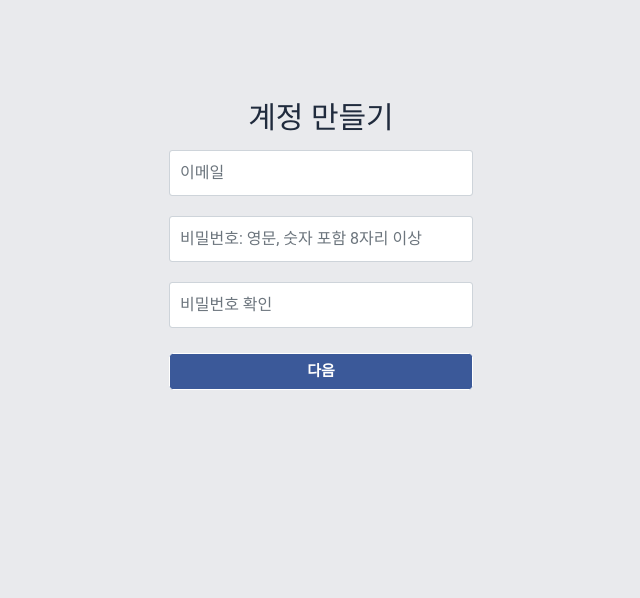
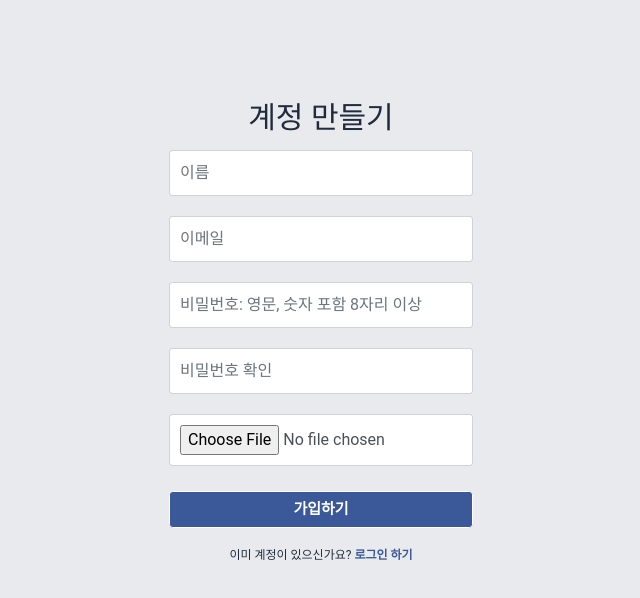
Before and after one commit to da0lee/prgrms_react_facebook, a React (Vite) app: page /signup in a window 1280 px wide. Shown: the top 598 px of the page, without its empty margins (319-959 px from the left). Built offline with nearby package versions, Linux system fonts and the light colour scheme; the HTML template or start-up script is replaced by a standard one.

Commit message:
Feat: SignUp 2단계 합침

```diff
--- a/src/layouts/PublicLayout.js
+++ b/src/layouts/PublicLayout.js
@@ -1,15 +1,28 @@
-import React from 'react';
+import React, { useState } from 'react';
 import { Route } from 'react-router-dom';
 import css from 'styled-jsx/css';
 
+const initialUser = {
+  user: {
+    seq: 1,
+    name: 'harry',
+    email: { address: 'harry@gmail.com' },
+    loginCount: 0,
+    lastLoginAt: '2019-12-08T15:23:06.898',
+    createAt: '2019-12-08T13:50:11.776',
+  },
+};
+
 const PublicLayout = ({ component: Component, ...rest }) => {
+  const [user, setUser] = useState(initialUser);
+
   return (
     <>
       <Route
         {...rest}
         render={(matchProps) => (
           <div className="sign form container">
-            <Component {...matchProps} />
+            <Component {...matchProps} user={user} />
           </div>
         )}
       />
--- a/src/pages/SignUp/EmailPwForm.js
+++ b/src/pages/SignUp/EmailPwForm.js
@@ -1,7 +1,7 @@
 import React, { useState, useRef } from 'react';
 import { valEmail, valPw, valPwCheck, STEPS } from '../../utils/helper';
 
-const EmailPasswordForm = ({ setStep }) => {
+const EmailPasswordForm = ({ setStep, history }) => {
   const [email, setEmail] = useState('');
   const [password, setPassword] = useState('');
   const [passwordCheck, setPasswordCheck] = useState('');
@@ -33,7 +33,6 @@ const EmailPasswordForm = ({ setStep }) => {
     e.preventDefault();
 
     if (errEmail && errPassword && errpasswordCheck) {
-      console.log('가입');
       setStep(STEPS.PROFILE);
     }
   };
--- a/src/pages/SignUp/ProfileForm.js
+++ b/src/pages/SignUp/ProfileForm.js
@@ -1,11 +1,53 @@
-import React from 'react';
+import React, { useState, useCallback } from 'react';
 import { Link } from 'react-router-dom';
 import { STEPS } from '../../utils/helper';
+import apis from '../../service/apis/index';
 
-const ProfileForm = ({ setStep }) => {
-  const handleSubmit = (e) => {
+const defaultProfileImage = 'https://slcp.lk/wp-content/uploads/2020/02/no-profile-photo.png';
+const fileReader = new FileReader();
+
+const ProfileForm = ({ setStep, history }) => {
+  const [name, setName] = useState('');
+  const [profileImage, setProfileImage] = useState(defaultProfileImage);
+
+  const handleChange = (e) => {
+    setName(e.target.value);
+  };
+
+  const handleFileChange = useCallback(
+    (e) => {
+      const file = e.target.files[0];
+      console.log(file);
+      if (!file.type.includes('image')) {
+        e.preventDefault();
+        e.target.value = '';
+        throw new Error('이미지 파일만 업로드해주세요');
+      }
+      fileReader.onload = ({ target }) => {
+        setProfileImage(target.result); // 이미지 url 변경
+      };
+      fileReader.readAsDataURL(file);
+    },
+    [fileReader, setProfileImage, profileImage]
+  );
+
+  const handleSubmit = (e, email, password, profileImage, name) => {
     e.preventDefault();
     alert('가입 되었습니다.');
+    history.push('/');
+
+    async (signUp) => {
+      try {
+        await apis.usersApi.signUp({
+          principal: email,
+          credentials: password,
+          name,
+          profileImage,
+        });
+      } catch (error) {
+        alert(error.message);
+      }
+    };
   };
 
   const handleClickPrev = () => setStep(STEPS.EMAIL_PASSWORD);
@@ -13,8 +55,22 @@ const ProfileForm = ({ setStep }) => {
   return (
     <>
       <form onSubmit={handleSubmit}>
-        <input type="text" className="form-control" placeholder="이름" required />
-        <input type="file" className="form-control" placeholder="Profile" />
+        <input
+          type="text"
+          className="form-control"
+          placeholder="이름"
+          name={name}
+          value={name}
+          onChange={handleChange}
+          required
+        />
+        <input
+          type="file"
+          className="form-control"
+          placeholder="Profile"
+          accept="image/*"
+          onChange={handleFileChange}
+        />
         <button className="btn btn-lg btn-primary btn-block" type="submit">
           가입하기
         </button>
--- a/src/pages/SignUp/SignUp.js
+++ b/src/pages/SignUp/SignUp.js
@@ -1,26 +1,147 @@
-import React, { useState } from 'react';
-import EmailPwForm from './EmailPwForm';
-import ProfileForm from './ProfileForm';
-import { STEPS } from '../../utils/helper';
+import React, { useState, useCallback, useRef } from 'react';
+import { Link } from 'react-router-dom';
+import { valEmail, valPw, valPwCheck } from '../../utils/helper';
+import apis from '../../service/apis/index';
 
-const SignUp = () => {
-  const renderForm = (step, setStep) => {
-    switch (step) {
-      case STEPS.EMAIL_PASSWORD:
-        return <EmailPwForm setStep={setStep} />;
-      case STEPS.PROFILE:
-        return <ProfileForm setStep={setStep} />;
+const defaultProfileImage = 'https://slcp.lk/wp-content/uploads/2020/02/no-profile-photo.png';
+const fileReader = new FileReader();
+
+const SignUp = ({ history }) => {
+  const [email, setEmail] = useState('');
+  const [password, setPassword] = useState('');
+  const [passwordCheck, setPasswordCheck] = useState('');
+  const [userName, setUserName] = useState('');
+  const [profileImage, setProfileImage] = useState(defaultProfileImage);
+
+  const [errEmail, setErrEmail] = useState(true);
+  const [errPassword, setErrPassword] = useState(true);
+  const [errpasswordCheck, setErrPasswordCheck] = useState(true);
+
+  const refPassword = useRef(null);
+
+  const handleChange = (e) => {
+    const { name, value } = e.target;
+    switch (name) {
+      case 'user-name':
+        return [setUserName(value)];
+      case 'email':
+        return [setEmail(value), setErrEmail(valEmail(value))];
+
+      case 'password':
+        return [setPassword(value), setErrPassword(valPw(value))];
+
+      case 'password-check':
+        return [setPasswordCheck(value), setErrPasswordCheck(valPwCheck(refPassword.current.value, value))];
+
+      default:
+        break;
     }
   };
 
-  const [step, setStep] = useState(STEPS.EMAIL_PASSWORD);
+  const handleFileChange = useCallback(
+    (e) => {
+      const file = e.target.files[0];
+      if (!file.type.includes('image')) {
+        e.preventDefault();
+        e.target.value = '';
+        throw new Error('이미지 파일만 업로드해주세요');
+      }
+      fileReader.onload = ({ target }) => {
+        setProfileImage(target.result); // 이미지 url 변경
+      };
+      fileReader.readAsDataURL(file);
+    },
+    [fileReader, setProfileImage, profileImage]
+  );
 
-  // const handleChange = (e) => {};
+  const handleSubmit = (e, email, password, profileImage, name) => {
+    e.preventDefault();
+    alert('가입 되었습니다.');
+    history.push('/');
+
+    if (errEmail && errPassword && errpasswordCheck) {
+      async (signUp) => {
+        console.log('가입 성공!');
+        try {
+          await apis.usersApi.signUp({
+            principal: email,
+            credentials: password,
+            name,
+            profileImage,
+          });
+        } catch (error) {
+          alert(error.message);
+        }
+      };
+    }
+  };
+
   return (
     <>
-      <div className="signup container">
       <h1 className="text-center">계정 만들기</h1>
-        {renderForm(step, setStep)}
+      <form className="signup container" onSubmit={handleSubmit}>
+        <input
+          type="text"
+          className="form-control"
+          placeholder="이름"
+          name="user-name"
+          value={userName}
+          onChange={handleChange}
+          required
+        />
+        <div className="input-and-err">
+          <input
+            className="form-control"
+            placeholder="이메일"
+            name="email"
+            value={email}
+            onChange={handleChange}
+            required
+          />
+          <span className={errEmail ? 'err' : 'err on'}>유효한 이메일이 아닙니다.</span>
+        </div>
+        <div className="input-and-err">
+          <input
+            type="password"
+            className="form-control"
+            placeholder="비밀번호: 영문, 숫자 포함 8자리 이상"
+            name="password"
+            value={password}
+            onChange={handleChange}
+            ref={refPassword}
+            required
+          />
+          <span className={errPassword ? 'err' : 'err on'}>영문, 숫자를 포함해 8자리 이상 입력하세요.</span>
+        </div>
+        <div className="input-and-err">
+          <input
+            type="password"
+            className="form-control"
+            placeholder="비밀번호 확인"
+            name="password-check"
+            value={passwordCheck}
+            onChange={handleChange}
+            required
+          />
+          <span className={errpasswordCheck ? 'err' : 'err on'}>비밀번호가 일치하지 않습니다.</span>
+        </div>
+        <input
+          type="file"
+          className="form-control"
+          placeholder="Profile"
+          accept="image/*"
+          onChange={handleFileChange}
+        />
+        <button className="btn btn-lg btn-primary btn-block" type="submit">
+          가입하기
+        </button>
+      </form>
+      <p className="text-help text-center">
+        이미 계정이 있으신가요?{' '}
+        <Link className="text-center login-here" to="/login">
+          로그인 하기
+        </Link>
+      </p>
 
       <style jsx global>{`
         .signup form {
@@ -65,7 +186,6 @@ const SignUp = () => {
           display: block;
         }
       `}</style>
-      </div>
     </>
   );
 };
--- a/src/service/apis/auth.js
+++ b/src/service/apis/auth.js
@@ -1,9 +1,9 @@
-import { socialApiClient } from '@/services/apis/clients';
+import { configApi } from './config';
 
 export const api = {
   async login({ principal, credentials }) {
     try {
-      const res = await socialApiClient.post('/api/auth', { principal, credentials });
+      const res = await configApi.post('/api/auth', { principal, credentials });
       return res.data.response;
     } catch (e) {
       throw Error(e.message);
```
Also changed, not shown: src/pages/Login.js (+21 -0 lines), src/service/UserService/UserService.js (added, +16 -0 lines). Lines whose indentation alone changed are shown as unchanged.
